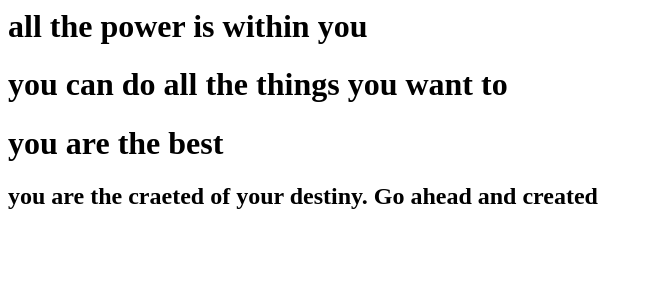
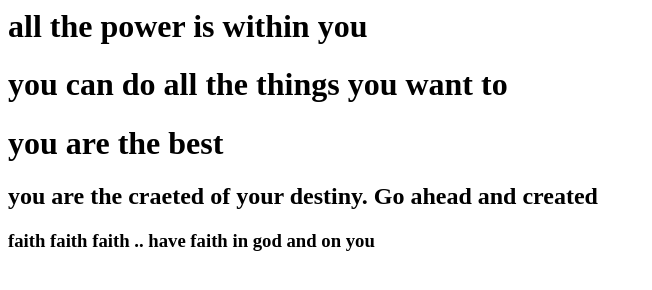
Before and after one commit to sathish-sundar/firstgitrepo, a plain HTML site: page index.html in a window 1280 px wide. Shown: the whole page, without its empty margins (0-652 px from the left). Drawn offline with Linux system fonts and the light colour scheme.

Commit message:
third quote

```diff
--- a/index.html
+++ b/index.html
@@ -5,5 +5,6 @@
 		<h1> you are the best </h1>
 
 		<h2> you are the craeted of your destiny. Go ahead and created </h2>
+	        <h3> faith faith faith .. have faith in god and on you </h3>
 	</body>
 </html>
```
